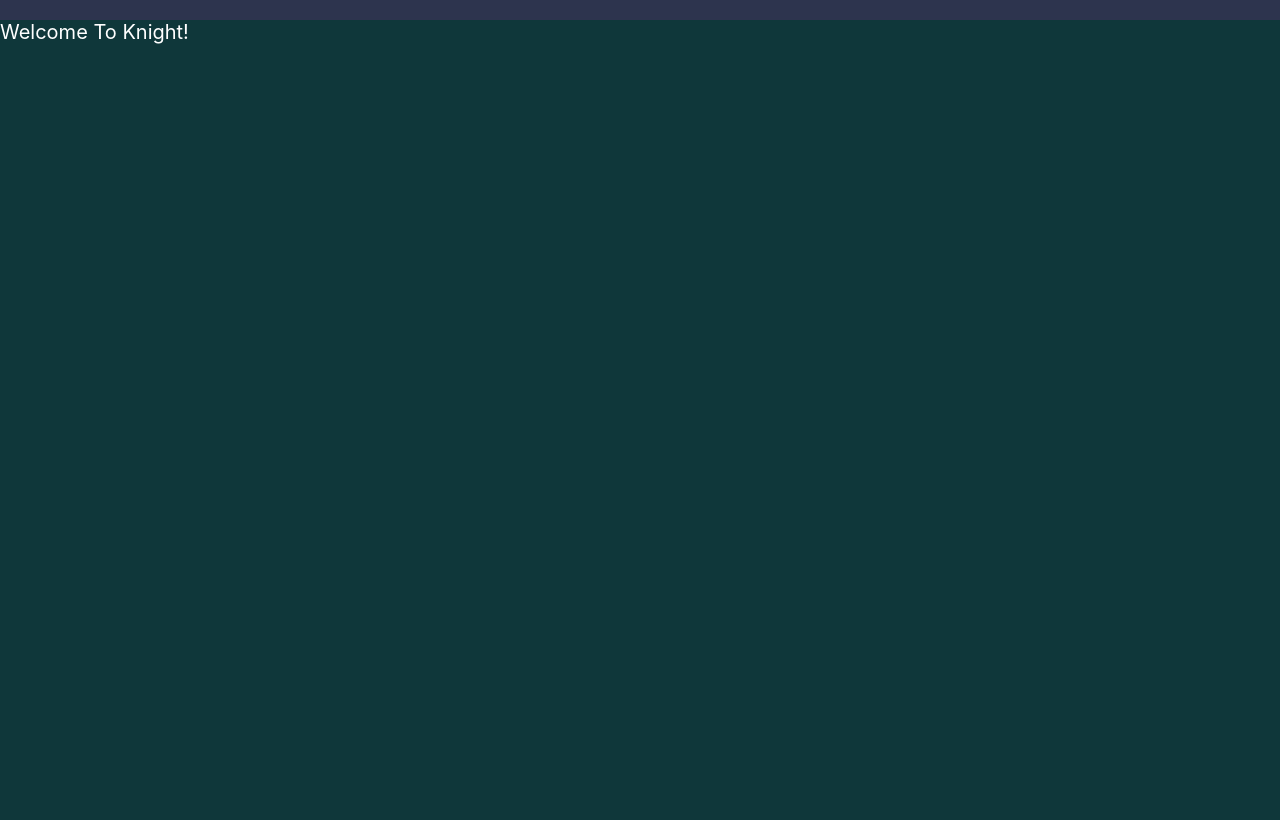
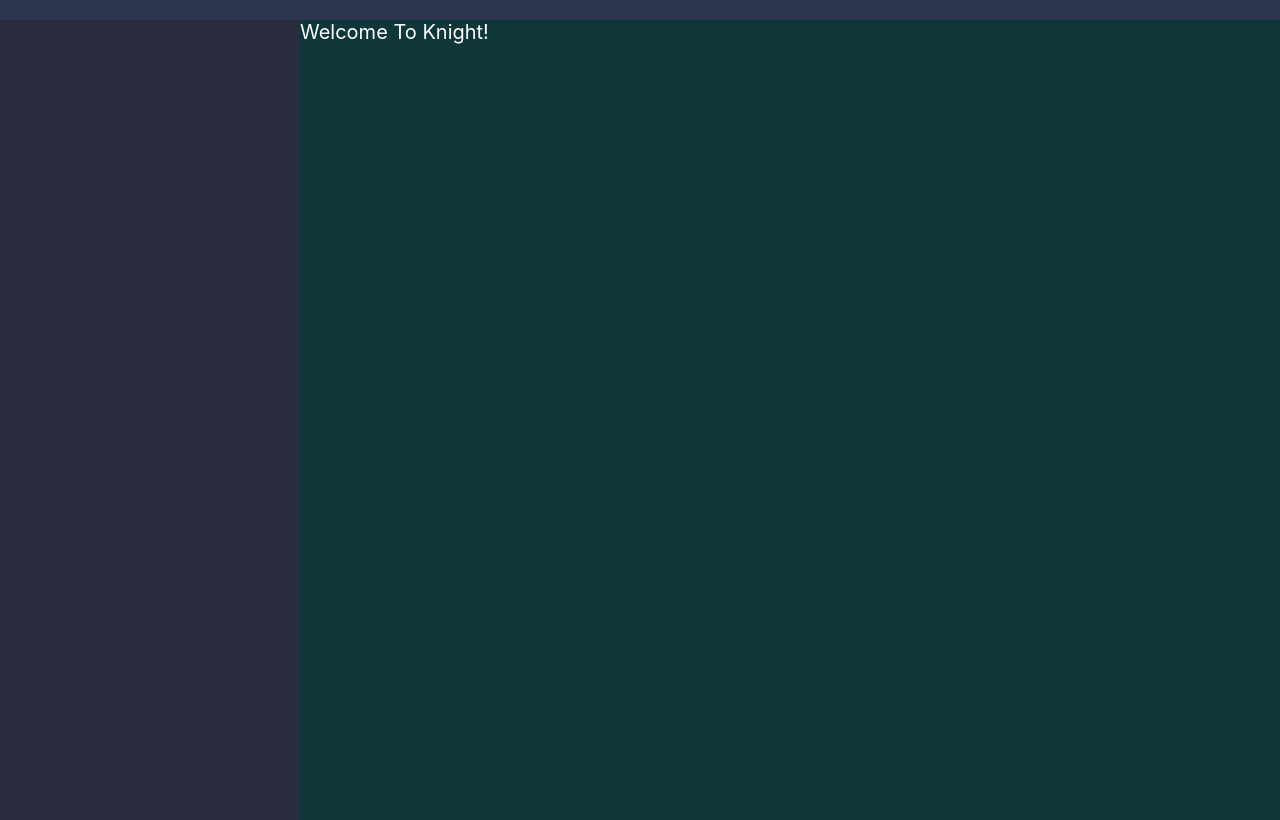
Before and after one commit to alexknipfer/knight, a React (Create React App) app: page / in a window 1280 px wide. Built offline with nearby package versions, Linux system fonts and the light colour scheme.

Commit message:
Setup side panel

```diff
--- a/src/components/Layout/Layout.tsx
+++ b/src/components/Layout/Layout.tsx
@@ -1,5 +1,7 @@
 import * as React from 'react'
 import { TitleBar } from '../TitleBar/TitleBar'
+import { SidePanel } from '../SidePanel/SidePanel'
+import { Workspace } from './style'
 
 interface LayoutProps {
   children: React.ReactNode
@@ -8,6 +10,9 @@ interface LayoutProps {
 export const Layout: React.FunctionComponent<LayoutProps> = ({ children }) => (
   <>
     <TitleBar />
-    {children}
+    <Workspace>
+      <SidePanel />
+      {children}
+    </Workspace>
   </>
 )
--- /dev/null
+++ b/src/components/Layout/style.ts
@@ -0,0 +1,6 @@
+import styled from 'styled-components/macro'
+
+export const Workspace = styled.div`
+  display: flex;
+  height: 100%;
+`
--- /dev/null
+++ b/src/components/SidePanel/SidePanel.tsx
@@ -0,0 +1,4 @@
+import * as React from 'react'
+import { Container } from './style'
+
+export const SidePanel: React.FunctionComponent = () => <Container />
--- /dev/null
+++ b/src/components/SidePanel/style.ts
@@ -0,0 +1,6 @@
+import styled from 'styled-components/macro'
+
+export const Container = styled.div`
+  width: 300px;
+  background: #282c3d;
+`
```
